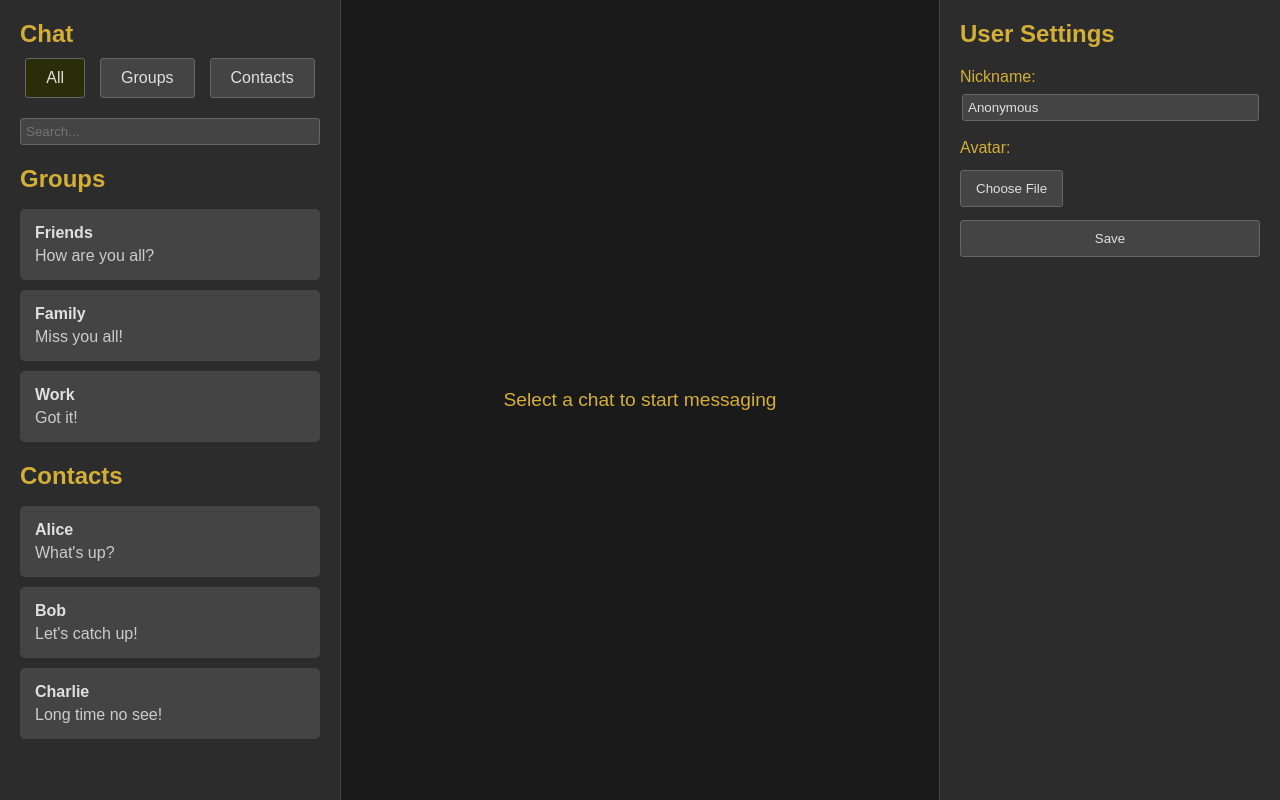
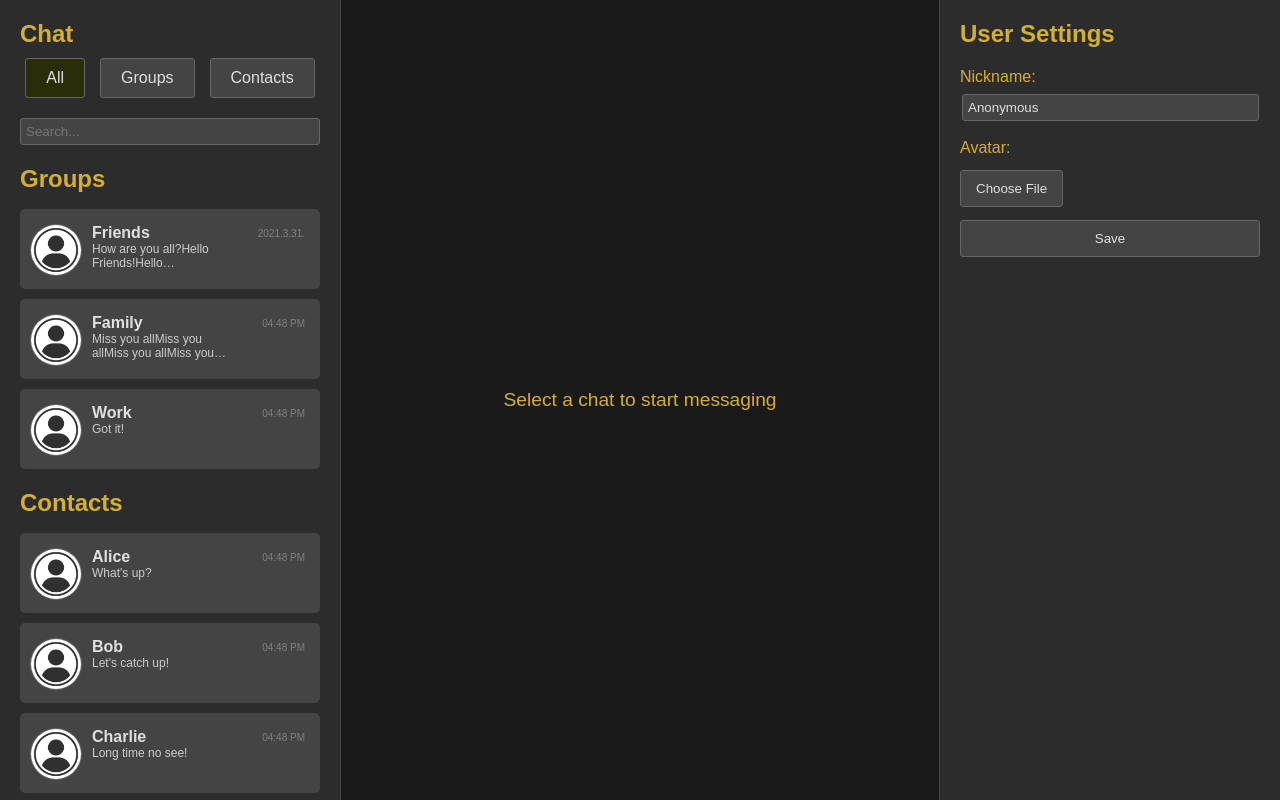
Before and after one commit to panicd9/Lotus, a React (Create React App) app in the folder frontend/: page / in a window 1280 px wide. Built offline with nearby package versions, Linux system fonts and the light colour scheme; what ipfs-http-client would draw is missing.

Commit message:
Added profile icons and timestamps

```diff
--- a/frontend/src/App.css
+++ b/frontend/src/App.css
@@ -1,5 +1,6 @@
 /* src/App.css */
 @import url('https://fonts.googleapis.com/css2?family=DM+Sans:ital,opsz,wght@0,9..40,100..1000;1,9..40,100..1000&display=swap');
+
 .app {
   display: flex;
   height: 100vh;
@@ -8,31 +9,38 @@
   font-family: 'Arial', sans-serif;
 }
 
-*{
+* {
   user-select: none;
   font-family: sans-serif;
 }
 
 .sidebar {
-  width: 300px; /* Increased width */
+  width: 300px;
+  /* Increased width */
   background: #2c2c2c;
   padding: 0px 20px 20px 20px;
   border-right: 1px solid #444;
-  overflow-y: auto; /* Add this line */
+  overflow-y: auto;
+  /* Add this line */
 }
 
 .sidebar::-webkit-scrollbar {
-  width: 10px; /* width of the entire scrollbar */
+  width: 10px;
+  /* width of the entire scrollbar */
 }
 
 .sidebar::-webkit-scrollbar-track {
-  background: #2c2c2c; /* color of the tracking area */
+  background: #2c2c2c;
+  /* color of the tracking area */
 }
 
 .sidebar::-webkit-scrollbar-thumb {
-  background-color: #888; /* color of the scroll thumb */
-  border-radius: 20px; /* roundness of the scroll thumb */
-  border: 3px solid #2c2c2c; /* creates padding around scroll thumb */
+  background-color: #888;
+  /* color of the scroll thumb */
+  border-radius: 20px;
+  /* roundness of the scroll thumb */
+  border: 3px solid #2c2c2c;
+  /* creates padding around scroll thumb */
 }
 
 /* change color of scroll thumb on hover */
@@ -40,16 +48,19 @@
   background: #555;
 }
 
-.user-settings h2{
+.user-settings h2 {
   margin-top: 20px;
 }
+
 .sidebar h2 {
-  color: #d4af37; /* Gold color for headers */
+  color: #d4af37;
+  /* Gold color for headers */
   margin-bottom: 10px;
   margin-top: 20px;
 }
 
-.sidebar .filter, .sidebar .search {
+.sidebar .filter,
+.sidebar .search {
   margin-bottom: 15px;
 }
 
@@ -75,7 +86,8 @@
 }
 
 .chat-window h2 {
-  color: #d4af37; /* Gold color for headers */
+  color: #d4af37;
+  /* Gold color for headers */
 }
 
 .user-settings {
@@ -91,7 +103,8 @@
   justify-content: center;
   align-items: center;
   font-size: 1.2em;
-  color: #d4af37; /* Gold color for no selection text */
+  color: #d4af37;
+  /* Gold color for no selection text */
 }
 
 ul {
@@ -100,12 +113,15 @@ ul {
 }
 
 .contact-item {
-  padding: 15px; /* Increased padding */
-  margin: 10px 0; /* Increased margin */
+  padding: 15px 15px 15px 10px;
+  /* Increased padding */
+  margin: 10px 0;
+  /* Increased margin */
   cursor: pointer;
   background: #444;
   color: #e0e0e0;
   border-radius: 5px;
+  height: 50px;
 }
 
 .contact-item:hover {
@@ -116,17 +132,50 @@ ul {
   background: #666;
 }
 
+.sidebarProfileName{
+  display: flex;
+  flex-direction: row;
+  justify-content: center;
+  align-items: center;
+  gap: 30px;
+}
 .contact-name {
-  font-weight: bold; /* Bold name */
+  width: 100%;
+  margin-top: auto;
+  font-weight: bold;
+  /* Bold name */
+  overflow: hidden;
+  text-overflow: ellipsis;
+  display: -webkit-box;
+  -webkit-line-clamp: 0;
+  -webkit-box-orient: vertical;
+}
+
+.contact-last-message-time{
+  width: 40%;
+  text-align: right;
+  font-size: 10px;
+  color: gray;
 }
 
 .contact-last-message {
-  margin-top: 5px;
-  color: #ccc; /* Lighter color for last message */
+  text-align: left;
+  width: 50%;
+  margin-top: 0px;
+  color: #ccc;
+  font-size: 12px;
+  /* Lighter color for last message */
+  overflow: hidden;
+  text-overflow: ellipsis;
+  display: -webkit-box;
+  -webkit-line-clamp: 2;
+  -webkit-box-orient: vertical;
+
 }
 
 label {
-  color: #d4af37; /* Gold color for labels */
+  color: #d4af37;
+  /* Gold color for labels */
 }
 
 input[type="text"] {
@@ -180,7 +229,7 @@ img {
   display: none;
 }
 
-.filter input[type="radio"]:checked + label {
+.filter input[type="radio"]:checked+label {
   background: #292e08;
 }
 
@@ -191,7 +240,15 @@ img {
   gap: 15px;
 }
 
-.chat-window li{
+.chat-window li {
   font-size: 25px;
-  user-select:text;
+  user-select: text;
 }
+.profileIcons{
+  float: left;
+  height: 50px;
+  width: 50px;
+  border-radius: 50%;
+  margin-right: 10px;
+  margin-top: 0px;
+}
--- a/frontend/src/DummyData.js
+++ b/frontend/src/DummyData.js
@@ -1,39 +1,39 @@
 // src/DummyData.js
 const DummyData = {
     groups: [
-      { id: 'group1', name: 'Friends' },
-      { id: 'group2', name: 'Family' },
-      { id: 'group3', name: 'Work' }
+      { id: 'group1', name: 'Friends', image: 'userIcon.jpg' },
+      { id: 'group2', name: 'Family', image: 'userIcon.jpg' },
+      { id: 'group3', name: 'Work', image: 'userIcon.jpg' }
     ],
     contacts: [
-      { id: 'contact1', name: 'Alice' },
-      { id: 'contact2', name: 'Bob' },
-      { id: 'contact3', name: 'Charlie' }
+      { id: 'contact1', name: 'Alice', image: 'userIcon.jpg' },
+      { id: 'contact2', name: 'Bob', image: 'userIcon.jpg' },
+      { id: 'contact3', name: 'Charlie', image: 'userIcon.jpg' }
     ],
     messages: {
       group1: [
-        { id: 'msg1', text: 'Hello Friends!', sender: 'Alice' },
-        { id: 'msg2', text: 'How are you all?', sender: 'Bob' }
+        { id: 'msg1', text: 'Hello Friends!', sender: 'Alice', time: Date.now() },
+        { id: 'msg2', text: 'How are you all?Hello Friends!Hello Friends!Hello Friends!Hello Friends!Hello Friends!Hello Friends!', sender: 'Bob', time: Date.now() - 99999999999 }
       ],
       group2: [
-        { id: 'msg1', text: 'Hi Family!', sender: 'Alice' },
-        { id: 'msg2', text: 'Miss you all!', sender: 'Charlie' }
+        { id: 'msg1', text: 'Hi Family!', sender: 'Alice', time: Date.now() },
+        { id: 'msg2', text: 'Miss you allMiss you allMiss you allMiss you allMiss you allMiss you allMiss you allMiss you allMiss you allMiss you all!', sender: 'Charlie', time: Date.now() }
       ],
       group3: [
-        { id: 'msg1', text: 'Work meeting at 3 PM', sender: 'Boss' },
-        { id: 'msg2', text: 'Got it!', sender: 'Alice' }
+        { id: 'msg1', text: 'Work meeting at 3 PM', sender: 'Boss', time: Date.now() },
+        { id: 'msg2', text: 'Got it!', sender: 'Alice', time: Date.now() }
       ],
       contact1: [
-        { id: 'msg1', text: 'Hey Alice!', sender: 'Bob' },
-        { id: 'msg2', text: 'What\'s up?', sender: 'Alice' }
+        { id: 'msg1', text: 'Hey Alice!', sender: 'Bob', time: Date.now() },
+        { id: 'msg2', text: 'What\'s up?', sender: 'Alice', time: Date.now() }
       ],
       contact2: [
-        { id: 'msg1', text: 'Hello Bob!', sender: 'Charlie' },
-        { id: 'msg2', text: 'Let\'s catch up!', sender: 'Bob' }
+        { id: 'msg1', text: 'Hello Bob!', sender: 'Charlie', time: Date.now() },
+        { id: 'msg2', text: 'Let\'s catch up!', sender: 'Bob', time: Date.now() }
       ],
       contact3: [
-        { id: 'msg1', text: 'Hi Charlie!', sender: 'Alice' },
-        { id: 'msg2', text: 'Long time no see!', sender: 'Charlie' }
+        { id: 'msg1', text: 'Hi Charlie!', sender: 'Alice', time: Date.now() },
+        { id: 'msg2', text: 'Long time no see!', sender: 'Charlie', time: Date.now() }
       ]
     }
   };
--- a/frontend/src/components/Sidebar.js
+++ b/frontend/src/components/Sidebar.js
@@ -1,5 +1,6 @@
 // src/components/Sidebar.js
 import React, { useState } from 'react';
+import { unixToHumanReadable } from '../utils';
 
 function Sidebar({ groups, contacts, messages, onSelectChat, selectedChat }) {
 	const [filter, setFilter] = useState('all');
@@ -24,6 +25,11 @@ function Sidebar({ groups, contacts, messages, onSelectChat, selectedChat }) {
 	const getLastMessage = (id) => {
 		const chatMessages = messages[id];
 		return chatMessages && chatMessages.length > 0 ? chatMessages[chatMessages.length - 1].text : '';
+	};
+
+	const getLastMessageTime = (id) => {
+		const chatMessages = messages[id];
+		return chatMessages && chatMessages.length > 0 ? chatMessages[chatMessages.length - 1].time : '';
 	  };
 
 	return (
@@ -75,7 +81,8 @@ function Sidebar({ groups, contacts, messages, onSelectChat, selectedChat }) {
 								className={`contact-item ${selectedChat && selectedChat.id === group.id ? 'active' : ''}`}
 								onClick={() => onSelectChat(group)}
 							>
-                <div className="contact-name">{group.name}</div>
+								<img src={process.env.PUBLIC_URL + '/icons/' + group.image} className='profileIcons'/>
+								<div className='sidebarProfileName'><div className="contact-name">{group.name}</div><div className="contact-last-message-time">{unixToHumanReadable(getLastMessageTime(group.id))}</div></div>
 								<div className="contact-last-message">{getLastMessage(group.id)}</div>
 							</div>
 						))}
@@ -92,7 +99,8 @@ function Sidebar({ groups, contacts, messages, onSelectChat, selectedChat }) {
 								className={`contact-item ${selectedChat && selectedChat.id === contact.id ? 'active' : ''}`}
 								onClick={() => onSelectChat(contact)}
 							>
-                <div className="contact-name">{contact.name}</div>
+								<img src={process.env.PUBLIC_URL + '/icons/' + contact.image} className='profileIcons'/>
+								<div className='sidebarProfileName'><div className="contact-name">{contact.name}</div><div className="contact-last-message-time">{unixToHumanReadable(getLastMessageTime(contact.id))}</div></div>
 								<div className="contact-last-message">{getLastMessage(contact.id)}</div>
 							</div>
 						))}
--- /dev/null
+++ b/frontend/src/utils.js
@@ -0,0 +1,16 @@
+export function unixToHumanReadable(unixTime) {
+    const date = new Date(unixTime);
+    const today = new Date();
+    const yesterday = new Date(today);
+    yesterday.setDate(today.getDate() - 1);
+
+    if (date.toDateString() === today.toDateString()) {
+        return date.toLocaleTimeString([], { hour: '2-digit', minute: '2-digit' });
+    } else if (date.toDateString() === yesterday.toDateString()) {
+        return 'Yesterday';
+    } else if (date.getFullYear() === today.getFullYear()) {
+        return `${date.getMonth() + 1}-${date.getDate()}`;
+    } else {
+        return `${date.getFullYear().toString()}.${date.getMonth() + 1}.${date.getDate()}.`;
+    }
+}
```
Also changed, not shown: frontend/public/icons/userIcon.jpg (added). Lines whose indentation alone changed are shown as unchanged.
